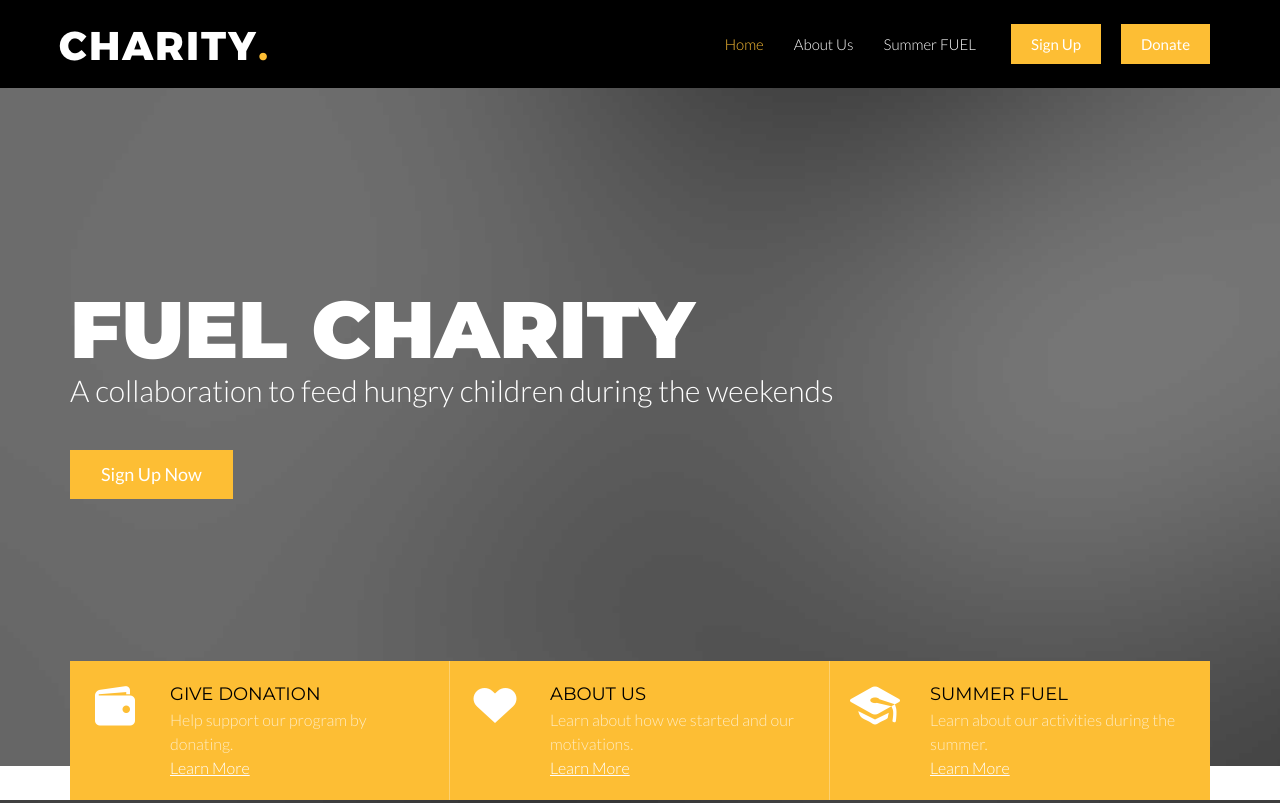
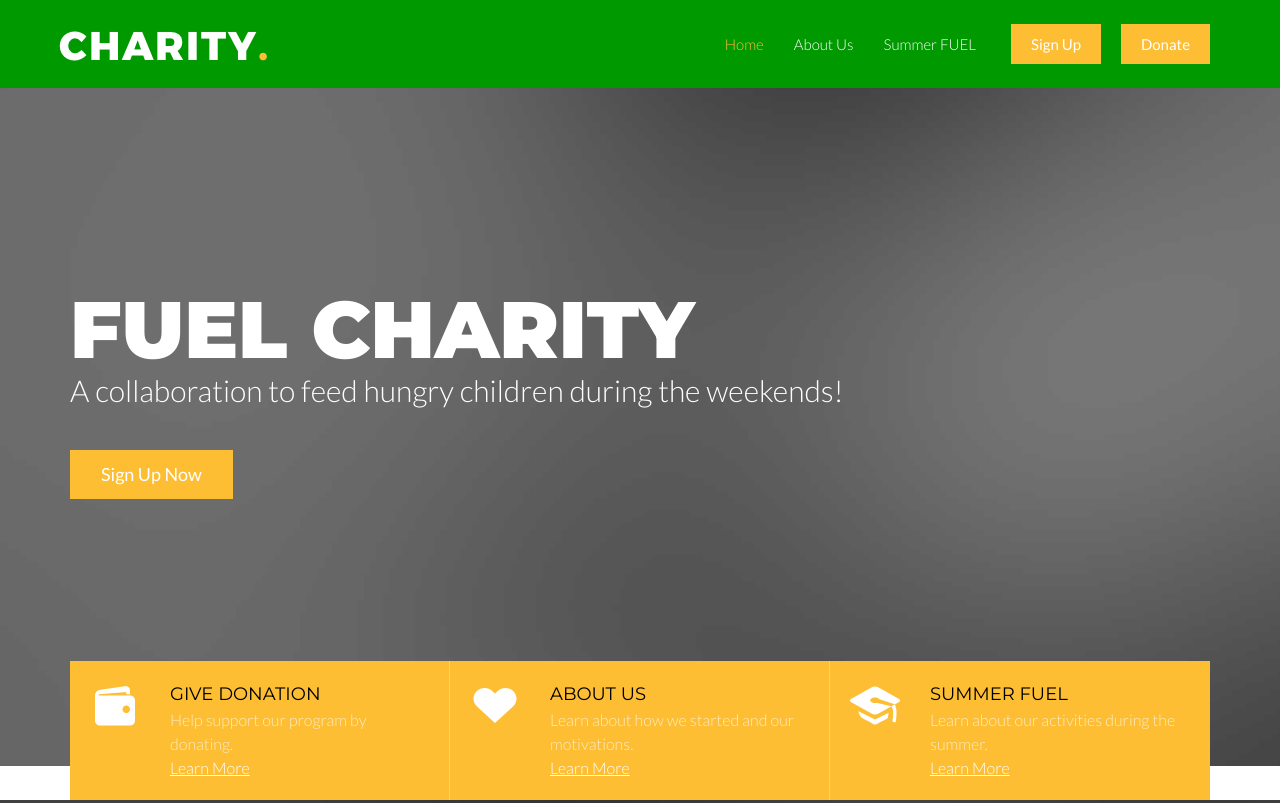
Before and after one commit to nnhsprogramming/fuel-charity, a website: page index.html in a window 1280 px wide. Shown: the top 803 px of the page. Drawn offline with Linux system fonts and the light colour scheme; files whose address does not match are found by name.

Commit message:
Update Index.HTML
update home page nav bar and footer green

```diff
--- a/index.html
+++ b/index.html
@@ -21,7 +21,7 @@
   <body>
 
 
-      <nav class="navbar navbar-default probootstrap-navbar">
+      <nav class="navbar navbar-default probootstrap-navbar" style="background-color:#009900;">
         <div class="container">
           <div class="navbar-header">
             <button type="button" class="navbar-toggle collapsed" data-toggle="collapse" data-target="#navbar-collapse" aria-expanded="false" aria-controls="navbar">
@@ -72,7 +72,7 @@
           <div class="row">
             <div class="col-md-12">
               <div class="probootstrap-slider-text probootstrap-animate" data-animate-effect="fadeIn">
-                <h1 class="probootstrap-heading probootstrap-animate">Fuel Charity <span>A collaboration to feed hungry children during the weekends</span></h1>
+                <h1 class="probootstrap-heading probootstrap-animate">Fuel Charity <span>A collaboration to feed hungry children during the weekends!</span></h1>
                 <p class="probootstrap-animate"><a href="#" class="btn btn-primary btn-lg">Sign Up Now</a></p>
                 <!-- <p class="probootstrap-animate"><a href="#" class="btn btn-primary btn-lg">Donate Now</a></p> -->
               </div>
@@ -494,7 +494,7 @@
         </div>
       </footer> -->
 
-            <footer class="probootstrap-footer probootstrap-bg">
+            <footer class="probootstrap-footer probootstrap-bg" style="background-color:#009900;">
         <div class="container">
           <div class="row">
             <!-- <div class="col-md-4 probootstrap-animate">
```
